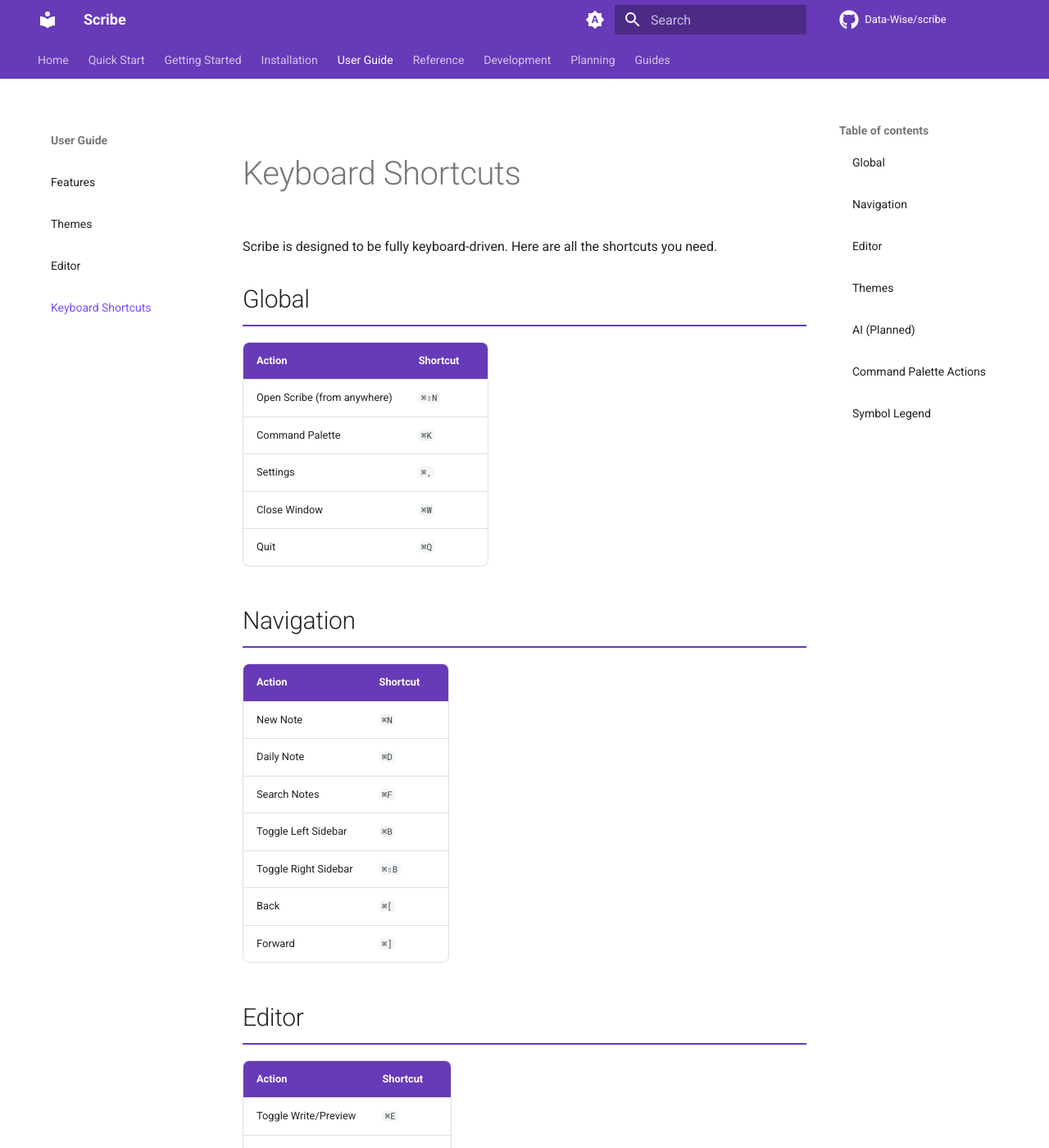
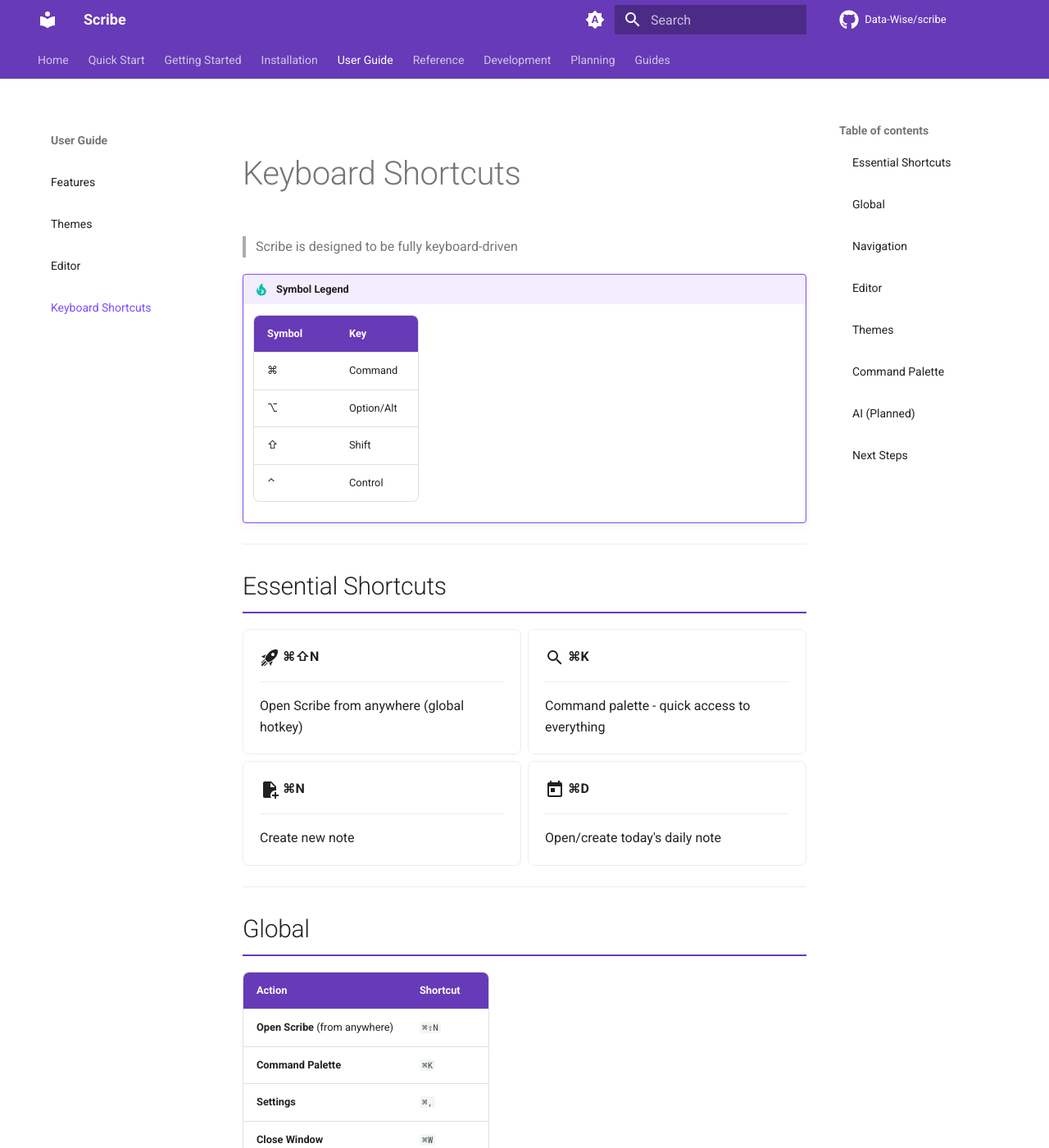
Before and after one commit to Data-Wise/scribe, an MkDocs documentation site: the page built from docs/guide/shortcuts.md, in a window 1280 px wide and 1400 px high. Shown: the whole window at 82% size. Built offline with MkDocs 1.6.1 and Material for MkDocs 9.7.7, drawn with Linux system fonts in a browser that asks for light colours; comment, search, counter and statistics services are not loaded; some of the changed text lies outside the part shown.

Commit message:
docs: Apply consistent styling to editor, shortcuts, themes pages
- editor.md: Add mode cards, tabbed list examples, admonitions,
  tabbed font recommendations
- shortcuts.md: Add essential shortcuts cards, symbol legend in
  admonition, tip boxes
- themes.md: Add theme overview cards, tabbed import/export,
  ADHD design principles table

🤖 Generated with [Claude Code](https://claude.com/claude-code)

Co-Authored-By: Claude Opus 4.5 <noreply@anthropic.com>

```diff
--- a/docs/guide/shortcuts.md
+++ b/docs/guide/shortcuts.md
@@ -1,43 +1,92 @@
 # Keyboard Shortcuts
 
-Scribe is designed to be fully keyboard-driven. Here are all the shortcuts you need.
+> Scribe is designed to be fully keyboard-driven
+
+!!! tip "Symbol Legend"
+    | Symbol | Key |
+    |--------|-----|
+    | ⌘ | Command |
+    | ⌥ | Option/Alt |
+    | ⇧ | Shift |
+    | ⌃ | Control |
+
+---
+
+## Essential Shortcuts
+
+<div class="grid cards" markdown>
+
+-   :material-rocket-launch:{ .lg .middle } **⌘⇧N**
+
+    ---
+
+    Open Scribe from anywhere (global hotkey)
+
+-   :material-magnify:{ .lg .middle } **⌘K**
+
+    ---
+
+    Command palette - quick access to everything
+
+-   :material-file-plus:{ .lg .middle } **⌘N**
+
+    ---
+
+    Create new note
+
+-   :material-calendar-today:{ .lg .middle } **⌘D**
+
+    ---
+
+    Open/create today's daily note
+
+</div>
+
+---
 
 ## Global
 
 | Action | Shortcut |
 |--------|----------|
-| Open Scribe (from anywhere) | `⌘⇧N` |
-| Command Palette | `⌘K` |
-| Settings | `⌘,` |
-| Close Window | `⌘W` |
-| Quit | `⌘Q` |
+| **Open Scribe** (from anywhere) | `⌘⇧N` |
+| **Command Palette** | `⌘K` |
+| **Settings** | `⌘,` |
+| **Close Window** | `⌘W` |
+| **Quit** | `⌘Q` |
+
+---
 
 ## Navigation
 
 | Action | Shortcut |
 |--------|----------|
-| New Note | `⌘N` |
-| Daily Note | `⌘D` |
-| Search Notes | `⌘F` |
-| Toggle Left Sidebar | `⌘B` |
-| Toggle Right Sidebar | `⌘⇧B` |
-| Back | `⌘[` |
-| Forward | `⌘]` |
+| **New Note** | `⌘N` |
+| **Daily Note** | `⌘D` |
+| **Search Notes** | `⌘F` |
+| **Toggle Left Sidebar** | `⌘B` |
+| **Toggle Right Sidebar** | `⌘⇧B` |
+| **Back** | `⌘[` |
+| **Forward** | `⌘]` |
+
+---
 
 ## Editor
 
 | Action | Shortcut |
 |--------|----------|
-| Toggle Write/Preview | `⌘E` |
-| Focus Mode | `⌘⇧F` |
-| Bold | `⌘B` |
-| Italic | `⌘I` |
-| Undo | `⌘Z` |
-| Redo | `⌘⇧Z` |
+| **Toggle Write/Preview** | `⌘E` |
+| **Focus Mode** | `⌘⇧F` |
+| **Bold** | `⌘B` |
+| **Italic** | `⌘I` |
+| **Undo** | `⌘Z` |
+| **Redo** | `⌘⇧Z` |
+
+---
 
 ## Themes
 
-Quick-switch between themes:
+!!! tip "Quick Theme Switching"
+    Use `⌘⌥` + number (0-9) to switch themes instantly.
 
 | Shortcut | Theme |
 |----------|-------|
@@ -52,18 +101,14 @@ Quick-switch between themes:
 | `⌘⌥9` | Lavender Mist |
 | `⌘⌥0` | Sand Dune |
 
-## AI (Planned)
+---
 
-| Action | Shortcut |
-|--------|----------|
-| AI Panel | `⌘⇧A` |
-
-## Command Palette Actions
+## Command Palette
 
 Press `⌘K` then type:
 
-| Command | What it does |
-|---------|--------------|
+| Command | Action |
+|---------|--------|
 | `new` | Create new note |
 | `daily` | Open today's daily note |
 | `focus` | Toggle focus mode |
@@ -72,11 +117,17 @@ Press `⌘K` then type:
 | `gemini` | Ask Gemini |
 | `settings` | Open settings |
 
-## Symbol Legend
+---
 
-| Symbol | Key |
-|--------|-----|
-| ⌘ | Command |
-| ⌥ | Option/Alt |
-| ⇧ | Shift |
-| ⌃ | Control |
+## AI (Planned)
+
+| Action | Shortcut |
+|--------|----------|
+| **AI Panel** | `⌘⇧A` |
+
+---
+
+## Next Steps
+
+[Editor Guide :material-arrow-right:](editor.md){ .md-button .md-button--primary }
+[Themes Guide](themes.md){ .md-button }
```
Also changed, not shown: docs/guide/editor.md (+123 -76 lines), docs/guide/themes.md (+88 -39 lines).
